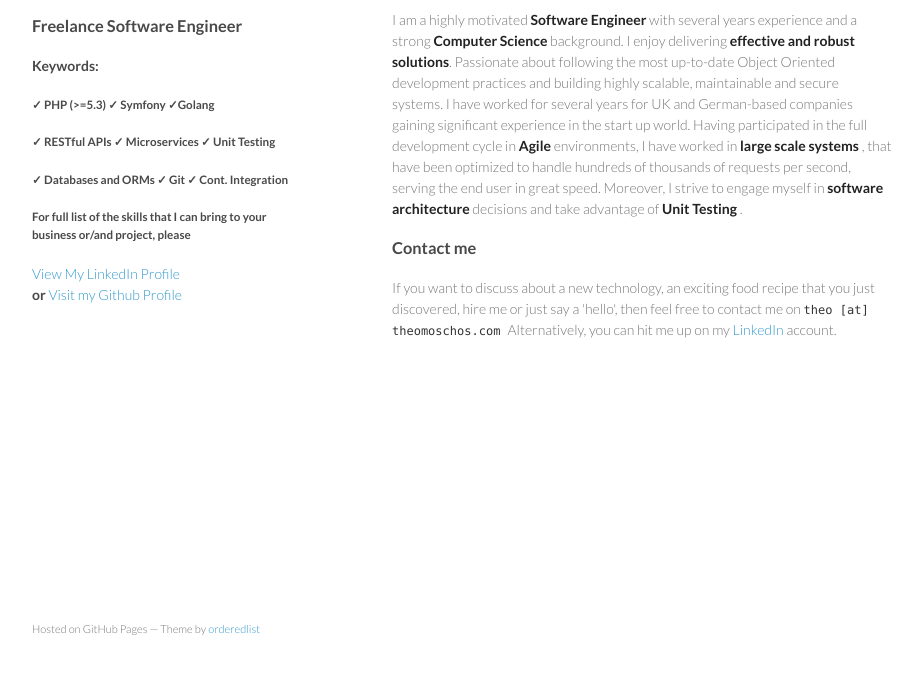
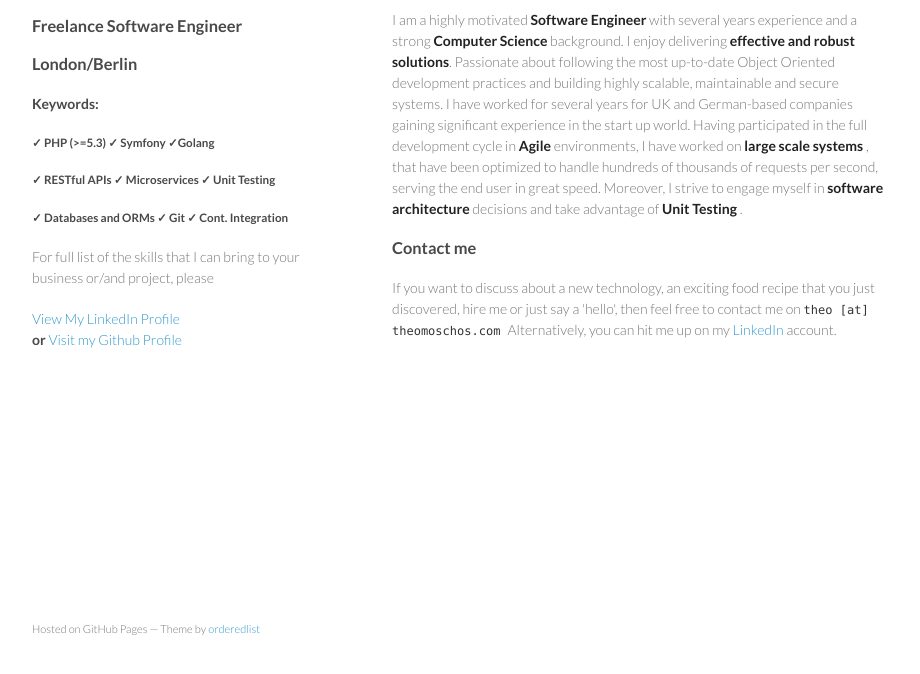
Before and after one commit to thitami/thitami.github.io, a plain HTML site: page index.html in a window 1280 px wide. Shown: the part 92-766 px from the top of the page, without its empty margins (178-1098 px from the left). Drawn offline with Linux system fonts and the light colour scheme.

Commit message:
Fix typos

```diff
--- a/index.html
+++ b/index.html
@@ -17,11 +17,12 @@
       <header>
         <h1>Theodoros Moschos</h1>
         <h3> Freelance Software Engineer </h3>
+        <h3> London/Berlin </h3>
         <p>
             <h4> Keywords: </h4>
             <h5> ✓ PHP (>=5.3) ✓ Symfony ✓Golang</h5>
             <h5> ✓ RESTful APIs ✓ Microservices ✓ Unit Testing</h5>
-            <h5> ✓ Databases and ORMs ✓ Git ✓ Cont. Integration<h5>
+            <h5> ✓ Databases and ORMs ✓ Git ✓ Cont. Integration</h5>
         </p>
         <p class="view">For full list of the skills that I can bring to your business or/and project, please <h4> <a href="https://uk.linkedin.com/in/theomoschos"> View My LinkedIn Profile</a> <br/> or  <a href="https://www.github.com/thitami"> Visit my Github Profile</a> </p>
       </header>
@@ -31,7 +32,7 @@
 
           <p> I am a highly motivated <strong> Software Engineer </strong> with several years experience and a strong <strong> Computer Science </strong> background. I enjoy delivering <strong> effective and robust solutions</strong>.
 
-              Passionate about following the most up-to-date Object Oriented development practices and building highly scalable, maintainable and secure systems. I have worked for several years for UK and German-based companies gaining significant experience in the start up world. Having participated in the full development cycle in <strong> Agile </strong> environments, I have worked in <strong> large scale systems </strong>, that have been optimized to handle hundreds of thousands of requests per second, serving the end user in great speed. Moreover, I strive to engage myself in <strong> software architecture </strong> decisions and take advantage of <strong> Unit Testing </strong>.</p>
+              Passionate about following the most up-to-date Object Oriented development practices and building highly scalable, maintainable and secure systems. I have worked for several years for UK and German-based companies gaining significant experience in the start up world. Having participated in the full development cycle in <strong> Agile </strong> environments, I have worked on <strong> large scale systems </strong>, that have been optimized to handle hundreds of thousands of requests per second, serving the end user in great speed. Moreover, I strive to engage myself in <strong> software architecture </strong> decisions and take advantage of <strong> Unit Testing </strong>.</p>
 <h3>
 
 <a id="support-or-contact" class="anchor" href="#support-or-contact" aria-hidden="true"><span class="octicon octicon-link"></span></a>Contact me</h3>
```
